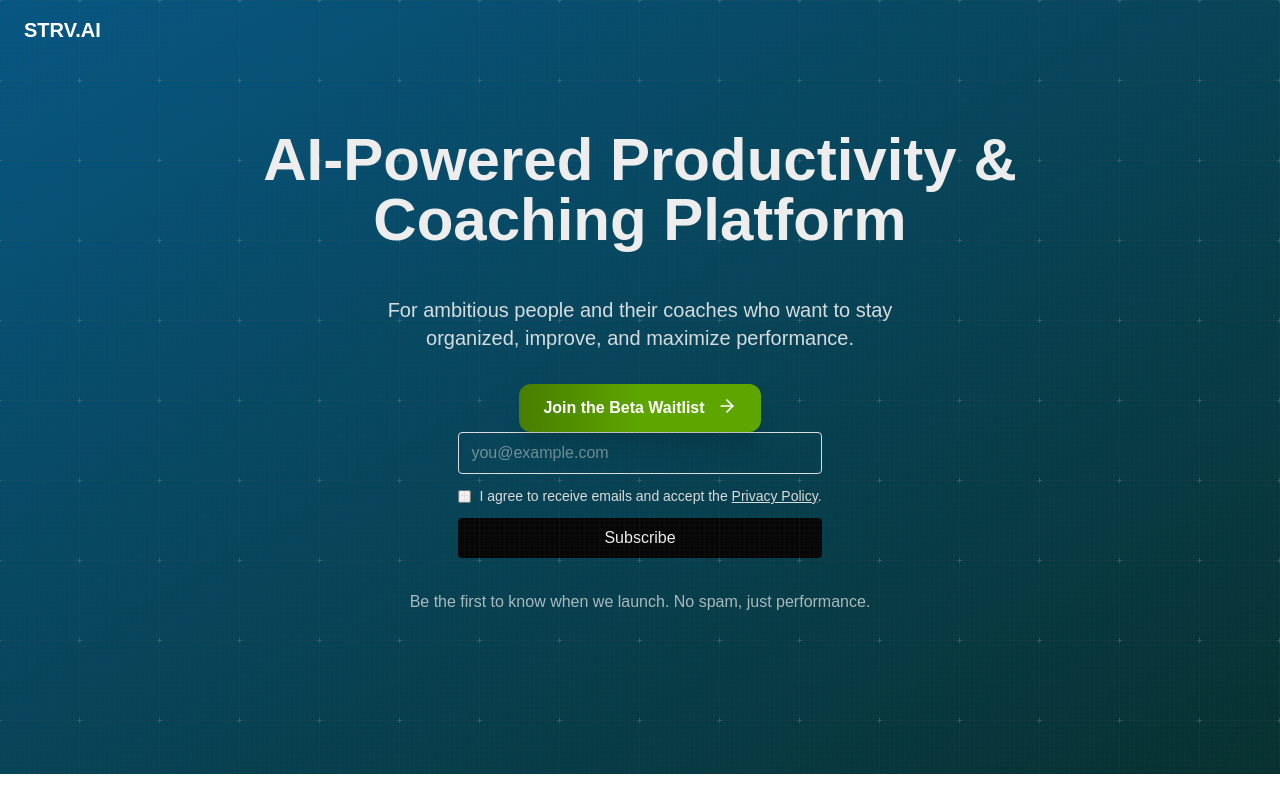
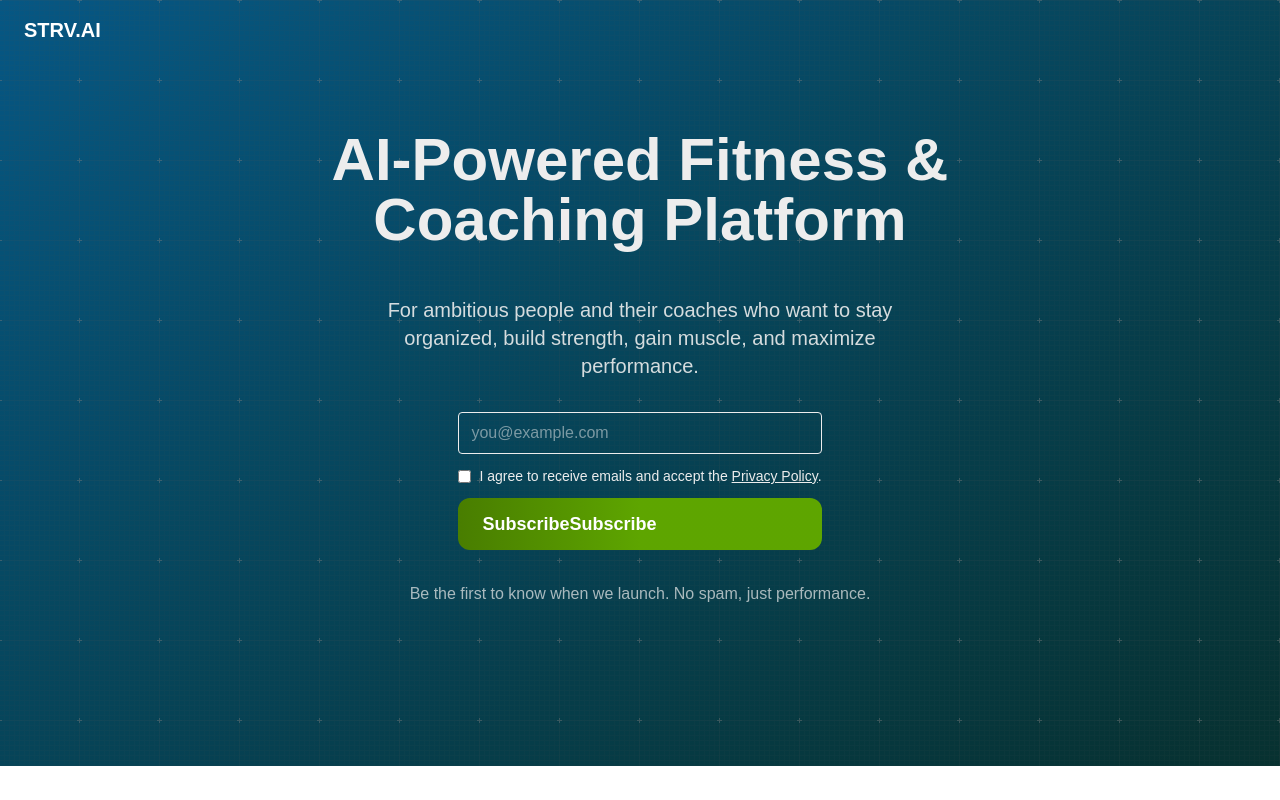
Before and after one commit to followthepattern/strv-website, a Next.js app: page / in a window 1280 px wide. Shown: the top 800 px of the page. Built offline with nearby package versions, Linux system fonts and the light colour scheme.

Commit message:
Refactors subscription form and updates platform description for clarity

```diff
--- a/app/page.tsx
+++ b/app/page.tsx
@@ -44,25 +44,12 @@ export default function Home() {
 
           <div className="relative z-10 max-w-3xl mx-4">
             <h1 className="text-5xl font-extrabold sm:text-6xl md:animate-bounce [animation-duration:2s]">
-              AI-Powered Productivity & Coaching Platform
+              AI-Powered Fitness & Coaching Platform
             </h1>
             <p className="mt-4 text-lg sm:text-xl opacity-90 md:mx-30">
-              For ambitious people and their coaches who want to stay organized, improve, and maximize performance.
+              For ambitious people and their coaches who want to stay organized, build strength, gain muscle, and maximize performance.
             </p>
             <div className="mt-8 flex justify-center">
-              <a
-                href="https://form.typeform.com/to/Wtw0PPz1#s=strv-ai-en"
-                target="_blank"
-              >
-                <button
-                  className="rounded-xl bg-gradient-to-r from-lime-700 via-lime-600 to-lime-600 px-6 py-3 text-white cursor-pointer font-bold transition delay-100 duration-300 ease-in-out hover:-translate-y-1 hover:scale-110 shadow-xl space-x-3 flex"
-                >
-                  <span>Join the Beta Waitlist</span>
-                  <ArrowRight className="w-5 h-5" />
-                </button>
-              </a>
-            </div>
-          </div>
               <form onSubmit={onSubmit} className="flex flex-col gap-3 max-w-md">
                 <input
                   type="email"
@@ -90,14 +77,18 @@ export default function Home() {
                 <button
                   type="submit"
                   disabled={status === "loading"}
-              className="rounded px-4 py-2 bg-black text-white disabled:opacity-60"
+                  className="rounded-xl bg-gradient-to-r from-lime-700 via-lime-600 to-lime-600 px-6 py-3 text-white cursor-pointer font-bold space-x-3 flex text-lg"
                 >
                   {status === "loading" ? "Subscribing…" : "Subscribe"}
+                  <div>Subscribe</div>
+                  <div></div>
                 </button>
                 {msg && (
                   <p className={status === "error" ? "text-red-600" : "text-green-700"}>{msg}</p>
                 )}
               </form>
+            </div>
+          </div>
           <div className="mt-8">
             <p className="opacity-70 text-center">Be the first to know when we launch. No spam, just performance.</p>
           </div>
```
Lines whose indentation alone changed are shown as unchanged.
